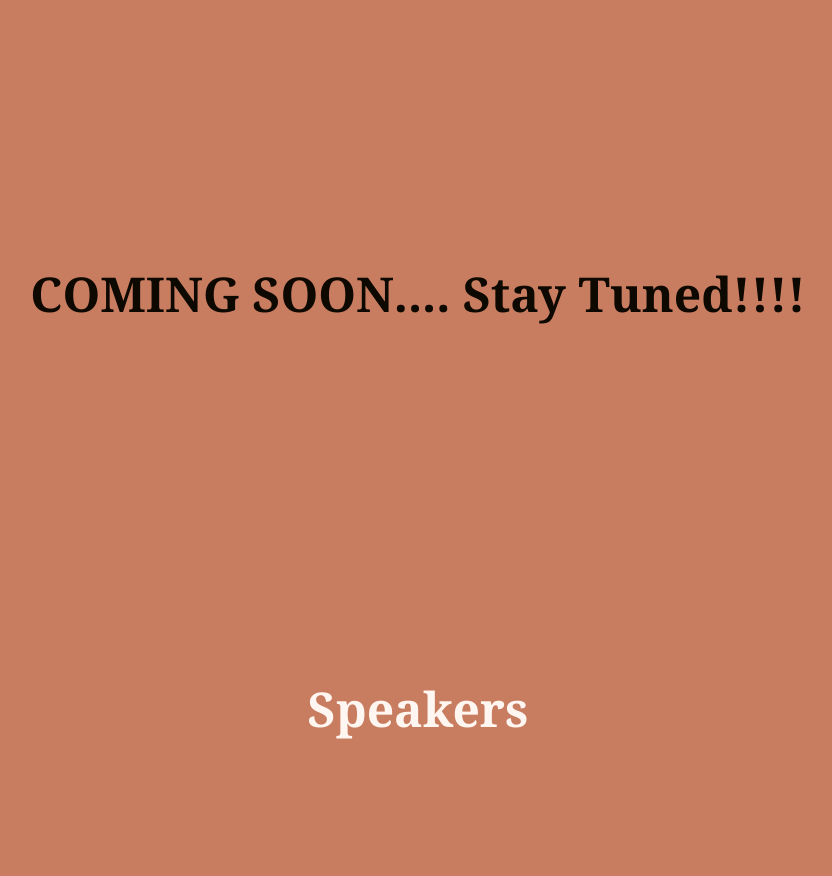
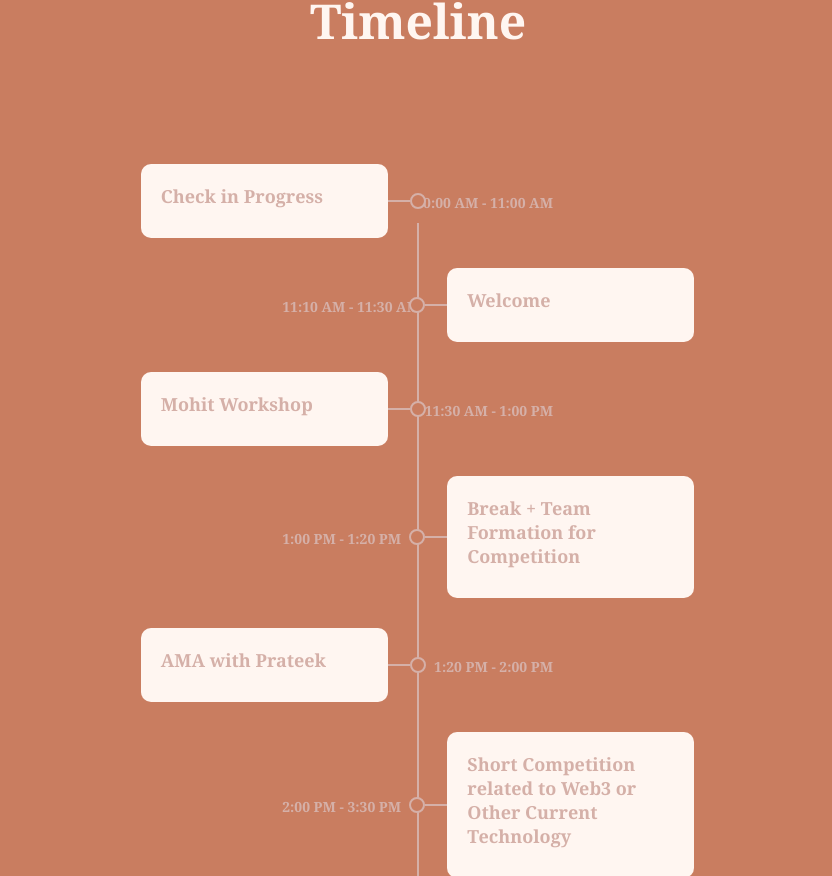
Before and after one commit to aku1310/summer-break-ssoc22, a React (Create React App) app: page / in a window 1280 px wide. Shown: the part 1844-2720 px from the top of the page, without its empty margins (222-1054 px from the left). Built offline with nearby package versions, Linux system fonts and the light colour scheme.

Commit message:
Feat: add timeline content

```diff
--- a/src/App.js
+++ b/src/App.js
@@ -15,8 +15,8 @@ function App() {
       <Header/>
       <Landing/>
       <About/>
-      <TimelineComingSoon/>
-      {/* <Timeline/> */}
+      {/* <TimelineComingSoon/> */}
+      <Timeline/>
       <Speaker/>
       <Sponsor/>
       <Contact/>
--- a/src/components/Timeline.js
+++ b/src/components/Timeline.js
@@ -8,39 +8,54 @@ function Timeline() {
         <h1 className='title'>Timeline</h1>
       </div>
       <div className="container left">
-        <div className="date">Date</div>
+        <div className="date">10:00 AM - 11:00 AM</div>
         <div className="content">
-          <h2>Heading</h2>
-          <p>
-            Lorem ipsum dolor sit amet elit. Aliquam odio dolor, id luctus erat sagittis non. Ut blandit semper pretium.
-          </p>
+          <h2>Check in Progress</h2>
+          {/* <p>
+            Check in Progress
+          </p> */}
         </div>
       </div>
       <div className="container right">
-        <div className="date">Date</div>
+        <div className="date">11:10 AM - 11:30 AM</div>
         <div className="content">
-          <h2>Heading</h2>
-          <p>
-            Lorem ipsum dolor sit amet elit. Aliquam odio dolor, id luctus erat sagittis non. Ut blandit semper pretium.
-          </p>
+          <h2>Welcome</h2>
         </div>
       </div>
       <div className="container left">
-        <div className="date">Date</div>
+        <div className="date">11:30 AM - 1:00 PM</div>
         <div className="content">
-          <h2>Heading</h2>
-          <p>
-            Lorem ipsum dolor sit amet elit. Aliquam odio dolor, id luctus erat sagittis non. Ut blandit semper pretium.
-          </p>
+          <h2>Mohit Workshop</h2>
         </div>
       </div>
       <div className="container right">
-        <div className="date">Date</div>
+        <div className="date">1:00 PM - 1:20 PM</div>
         <div className="content">
-          <h2>Heading</h2>
-          <p>
-            Lorem ipsum dolor sit amet elit. Aliquam odio dolor, id luctus erat sagittis non. Ut blandit semper pretium.
-          </p>
+          <h2>Break + Team Formation for Competition</h2>
+        </div>
+      </div>
+      <div className="container left">
+        <div className="date">1:20 PM - 2:00 PM</div>
+        <div className="content">
+          <h2>AMA with Prateek</h2>
+        </div>
+      </div>
+      <div className="container right">
+        <div className="date">2:00 PM - 3:30 PM</div>
+        <div className="content">
+          <h2>Short Competition related to Web3 or Other Current Technology</h2>
+        </div>
+      </div>
+      <div className="container left">
+        <div className="date">3:30 PM - 4:00 PM</div>
+        <div className="content">
+          <h2>Judging + Hangout Session</h2>
+        </div>
+      </div>
+      <div className="container right">
+        <div className="date">4:00 PM - 4:30 PM</div>
+        <div className="content">
+          <h2>Winner Announcement & Distribution of Certificates & Swags</h2>
         </div>
       </div>
     </div>
```
